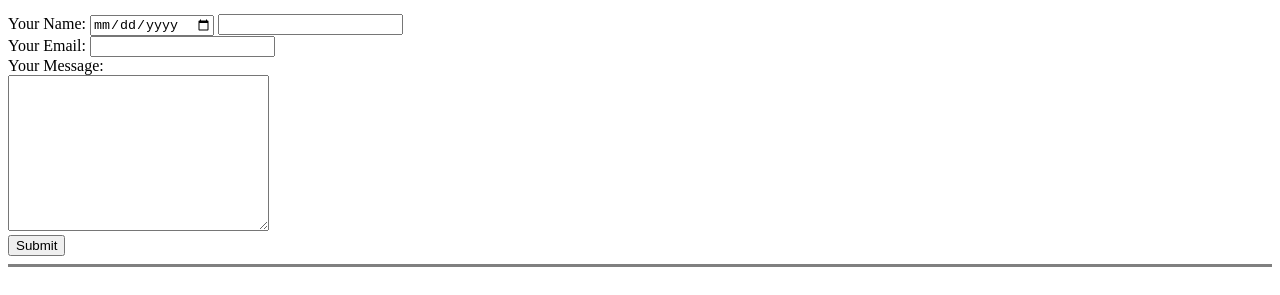
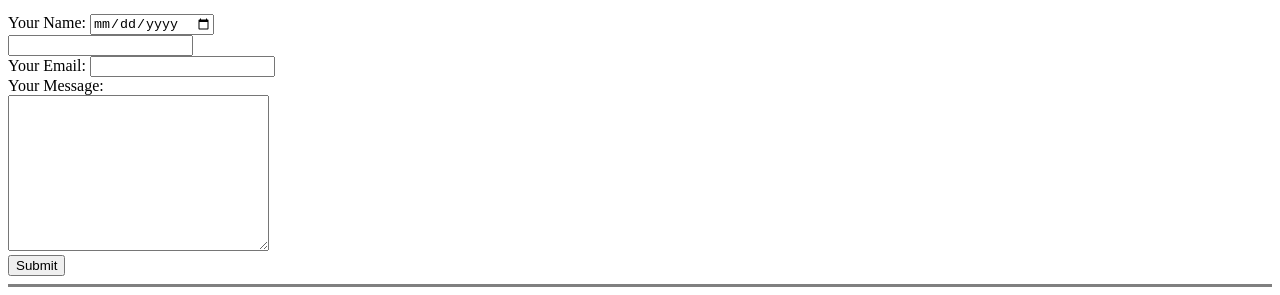
Before and after one commit to runyud/personal_website, a plain HTML site: page index.html in a window 1280 px wide. Shown: the part 972-1267 px from the top of the page. Drawn offline with Linux system fonts and the light colour scheme.

Commit message:
Update index.html

```diff
--- a/index.html
+++ b/index.html
@@ -59,7 +59,7 @@
   </ul>
   <form class="" action="mailto:runyu@umich.edu?subject=feedback" method="post" enctype="text/plain">
     <label>Your Name:</label>
-    <input type="date" name="" value="">
+    <input type="date" name="" value=""> <br>
     <input type="text" name="yourName" value=""> <br>
     <label>Your Email:</label>
     <input type="email" name="yourEmail" value=""><br>
```
